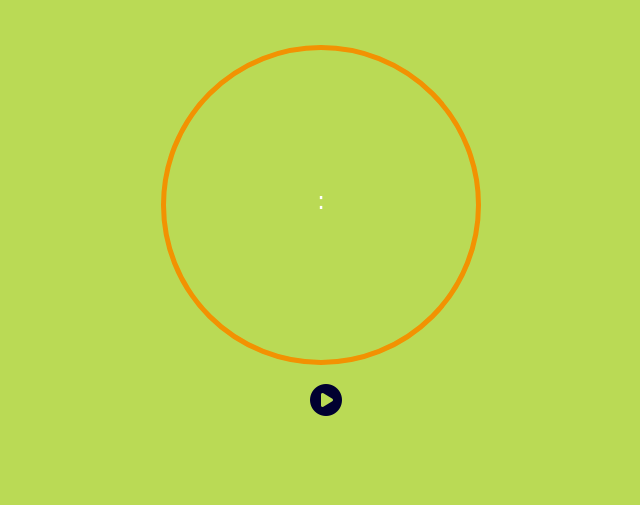
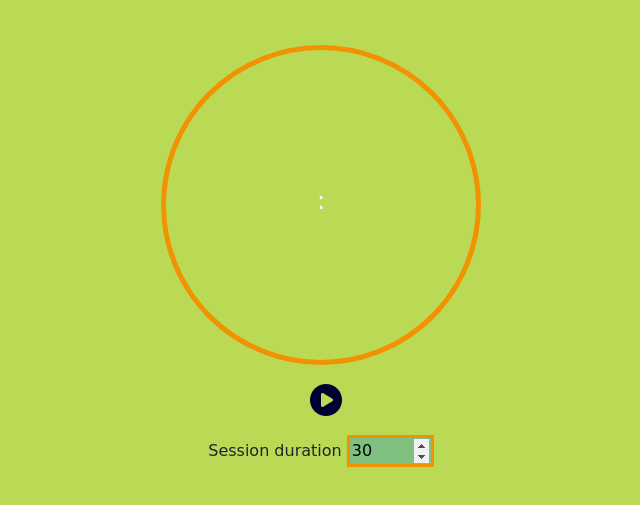
Before and after one commit to MelekV1/Pomodoro-Timer, a plain HTML site: page index.html in a window 1280 px wide. Shown: the part 99-604 px from the top of the page, without its empty margins (319-959 px from the left). Drawn offline with nearby package versions, Linux system fonts and the light colour scheme; a web font is replaced by a local one.

Commit message:
Session timer

```diff
--- a/index.html
+++ b/index.html
@@ -39,6 +39,11 @@
       <div class="container controls">
         <button class="btn" onclick="start()" ><i class="fas fa-play-circle"></i></button>
       </div>
+      <div class="container">
+        <label for="duration">Session duration</label>
+        <input type="number" name="duration" id="duration" min="30" max="120" step="30" value="30" autofocus>
+      </div>
+
       <!-- Finished Message -->
       <div class="my-5">
         <h3 id="done" class="text-center"></h3>
--- a/main.js
+++ b/main.js
@@ -3,9 +3,10 @@ var session_seconds = "00";
 var session_minutes = 30;
 
 // Starting template for the timer
-function template() {
-  document.getElementById("minutes").innerHTML = session_minutes;
-  document.getElementById("seconds").innerHTML = session_seconds;
+function SetTimer() {
+  // Change the minutes and seconds to starting time
+  session_minutes = document.getElementById("duration").value -1;
+  session_seconds = 59;
 }
 
 // Audio files
@@ -13,11 +14,10 @@ var click_sound = new Audio("click.mp3");
 var bell = new Audio("bell.mp3");
 
 let start =()=>{
+  SetTimer();
   click_sound.play();
   document.getElementById("done").innerHTML ="";
-  // Change the minutes and seconds to starting time
-  session_minutes = 29;
-  session_seconds = 59;
+
 
   // Add the seconds and minutes to the page
   document.getElementById("minutes").innerHTML = session_minutes;
--- a/style.css
+++ b/style.css
@@ -46,3 +46,16 @@ body{
   border: 3px solid #f29202;
   transition: 0.3s ease;
 }
+
+.container{
+  align-items: center;
+  margin: auto;
+  text-align: center;
+}
+input{
+  outline: none;
+}
+input:focus{
+  background-color: #7fbf7f;
+  border: 3px solid #f29202;
+}
```
